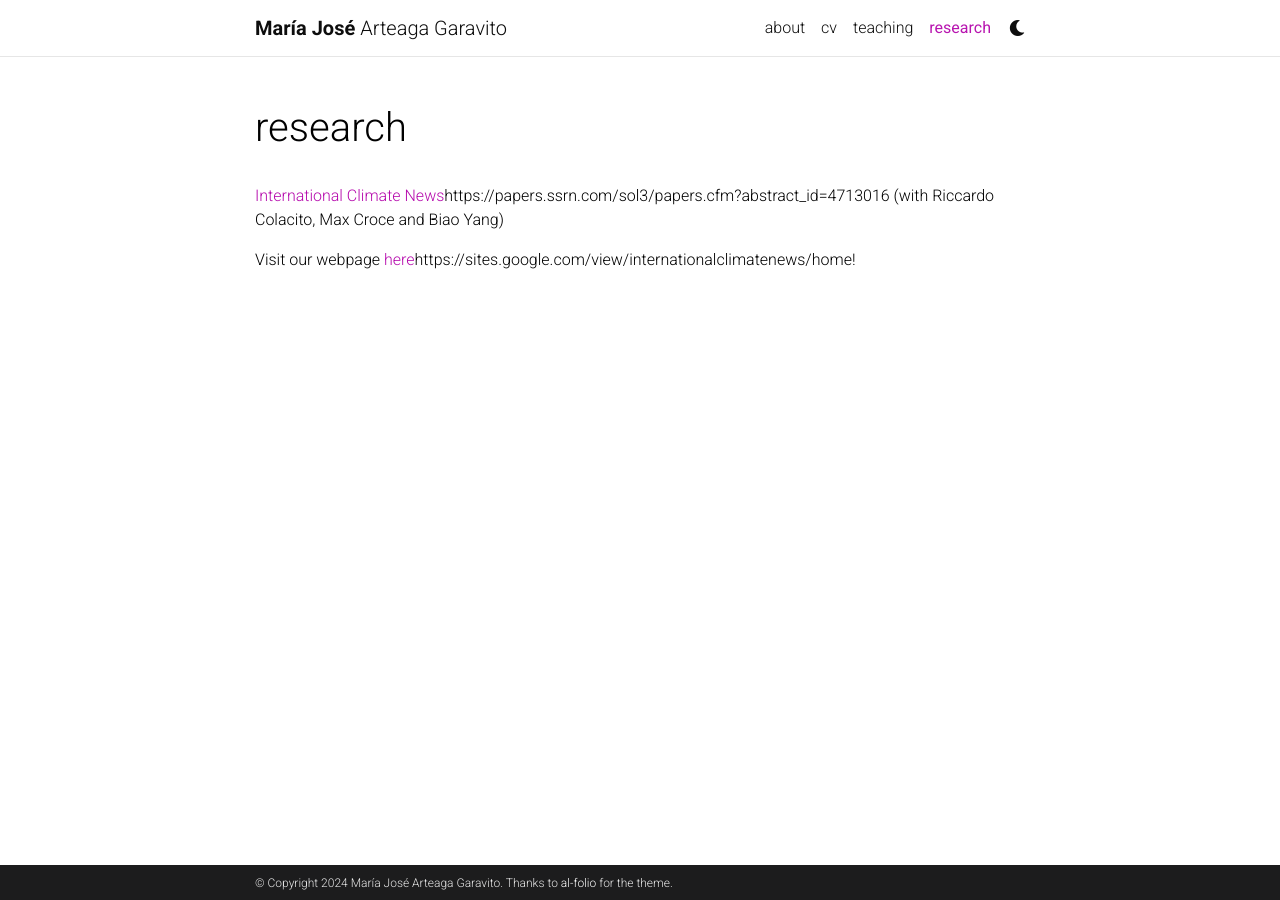
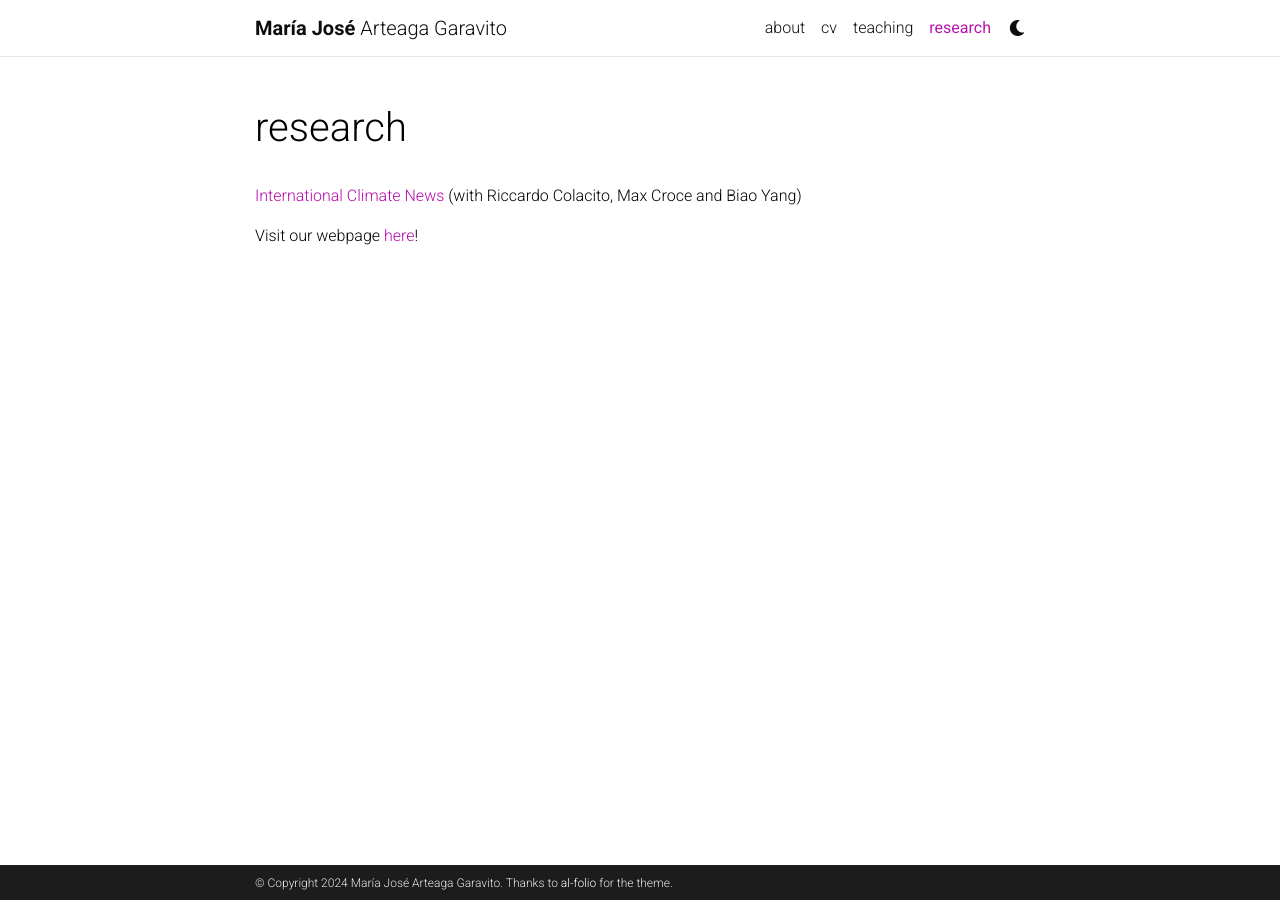
Before and after one commit to majoarteaga/majoarteaga.github.io, a Jekyll site: the page built from _pages/research.md, in a window 1280 px wide. Built offline with Jekyll 4.4.1, drawn with Linux system fonts in a browser that asks for light colours; comment, search, counter and statistics services are not loaded; a style sheet for code colours, icons or effects is not loaded; some of the changed lines change nothing that is shown.

Commit message:
Update research.md

```diff
--- a/_pages/research.md
+++ b/_pages/research.md
@@ -7,6 +7,6 @@
 nav_order: 6
 ---
 
-[International Climate News](https://papers.ssrn.com/sol3/papers.cfm?abstract_id=4713016)https://papers.ssrn.com/sol3/papers.cfm?abstract_id=4713016 (with Riccardo Colacito, Max Croce and Biao Yang)
+[International Climate News](https://papers.ssrn.com/sol3/papers.cfm?abstract_id=4713016) (with Riccardo Colacito, Max Croce and Biao Yang)
 
-Visit our webpage [here](https://sites.google.com/view/internationalclimatenews/home)https://sites.google.com/view/internationalclimatenews/home!
+Visit our webpage [here](https://sites.google.com/view/internationalclimatenews/home)!
```
